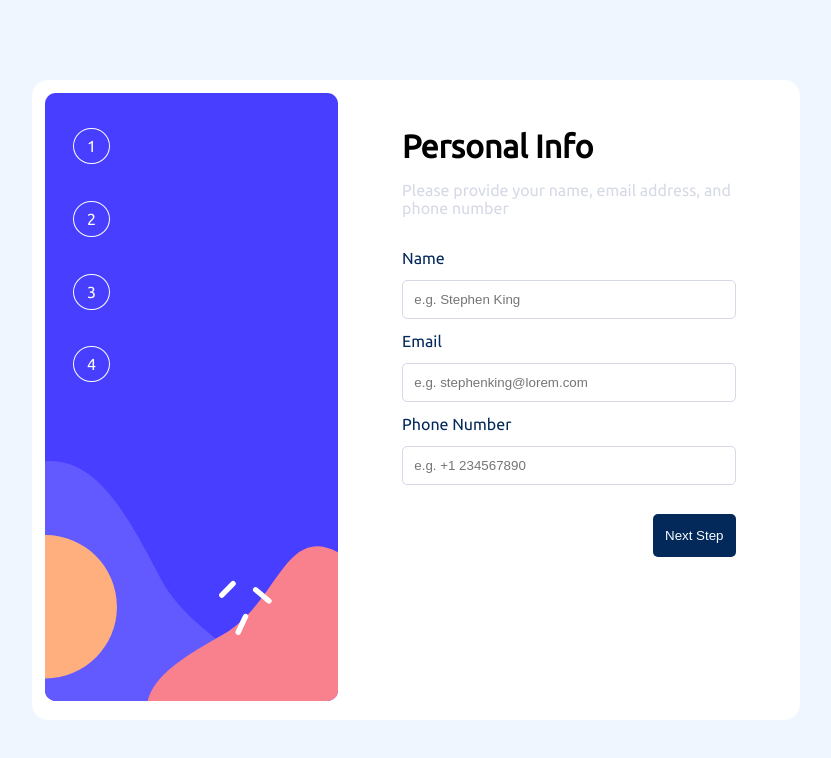
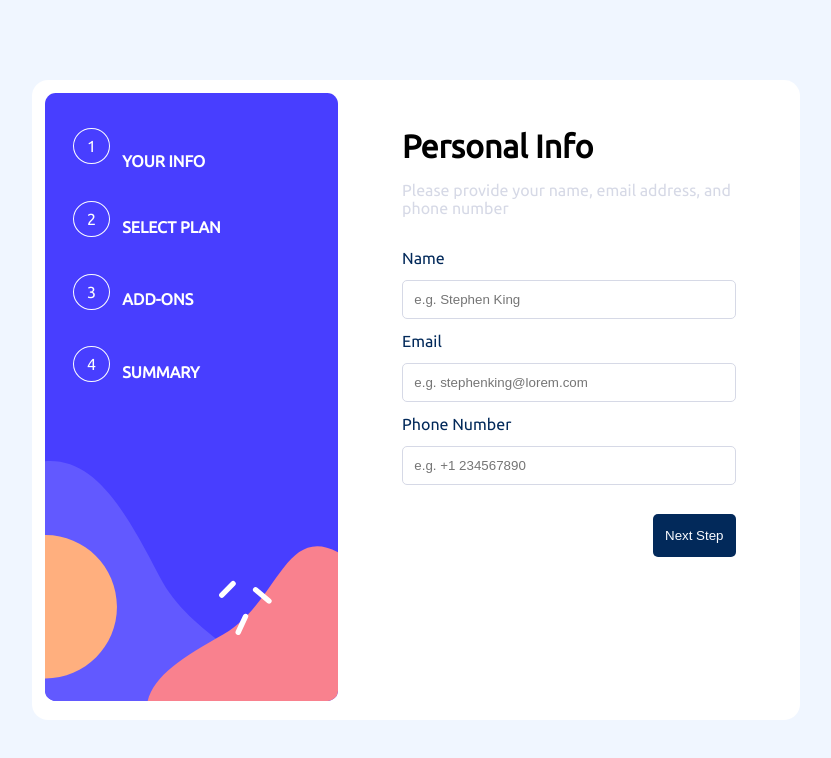
Before and after one commit to Daniel-san8/Advanced-Form, a plain HTML site: page index.html in a window 1280 px wide. Shown: the whole page, without its empty margins (224-1055 px from the left). Drawn offline with Linux system fonts and the light colour scheme.

Commit message:
adição de frases

```diff
--- a/css/container.css
+++ b/css/container.css
@@ -5,6 +5,7 @@
   border-radius: 1rem;
   overflow: hidden;
   display: flex;
+  flex-direction: row;
   position: relative;
 }
 
--- a/css/geral.css
+++ b/css/geral.css
@@ -3,3 +3,4 @@
 @import url("./info.css");
 @import url("./list.css");
 @import url("./number.css");
+@import url("./options.css");
--- a/css/number.css
+++ b/css/number.css
@@ -16,7 +16,7 @@
   align-items: center;
 }
 
-.numbers span {
+.numbers > span {
   display: inline-block;
 
   border: 1px solid hsl(231, 100%, 99%);
@@ -25,6 +25,6 @@
   border-radius: 50%;
 }
 
-.numbers span:hover {
+.numbers > span:hover {
   cursor: pointer;
 }
--- /dev/null
+++ b/css/options.css
@@ -0,0 +1,18 @@
+.options {
+  display: flex;
+  flex-direction: column;
+  font-weight: bold;
+  position: absolute;
+  margin-left: 10rem;
+  margin-top: 1.5rem;
+  gap: 3rem;
+  text-wrap: nowrap;
+}
+
+.options > span {
+  display: flex;
+}
+
+.span-especial {
+  margin-top: 0.4rem;
+}
--- a/index.html
+++ b/index.html
@@ -12,12 +12,21 @@
 <body>
     <div class="container">
         <img src="./images/bg-sidebar-desktop.svg" alt="sidebar">
-        <div class="numbers">
-            <span>1</span>
-            <span>2</span>
-            <span>3</span>
-            <span>4</span>
+        <div class="op">
+            <div class="numbers">
+                <span>1</span>
+                <span>2</span>
+                <span>3</span>
+                <span>4</span>
+                <div class="options">
+                    <span>YOUR INFO</span>
+                    <span>SELECT PLAN</span>
+                    <span class="span-especial">ADD-ONS</span>
+                    <span class="span-especial">SUMMARY</span>
+                </div>
+            </div>
         </div>
+
         <div class="info">
             <h1>Personal Info</h1>
             <p>Please provide your name, email address, and phone number</p>
```
